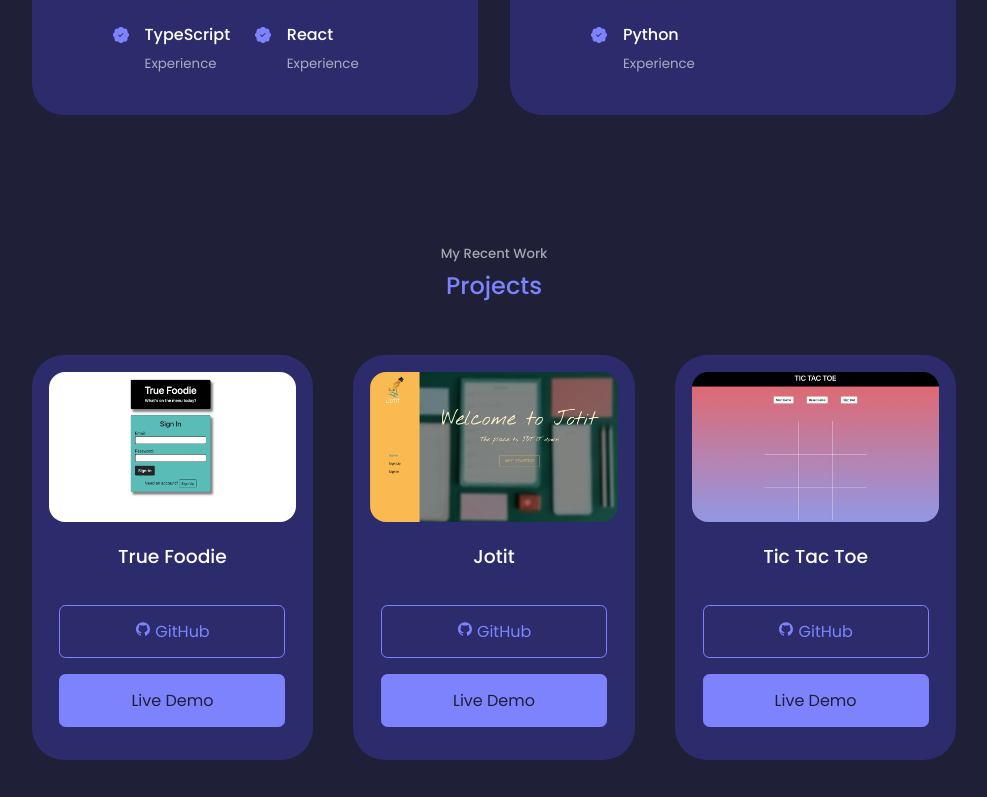
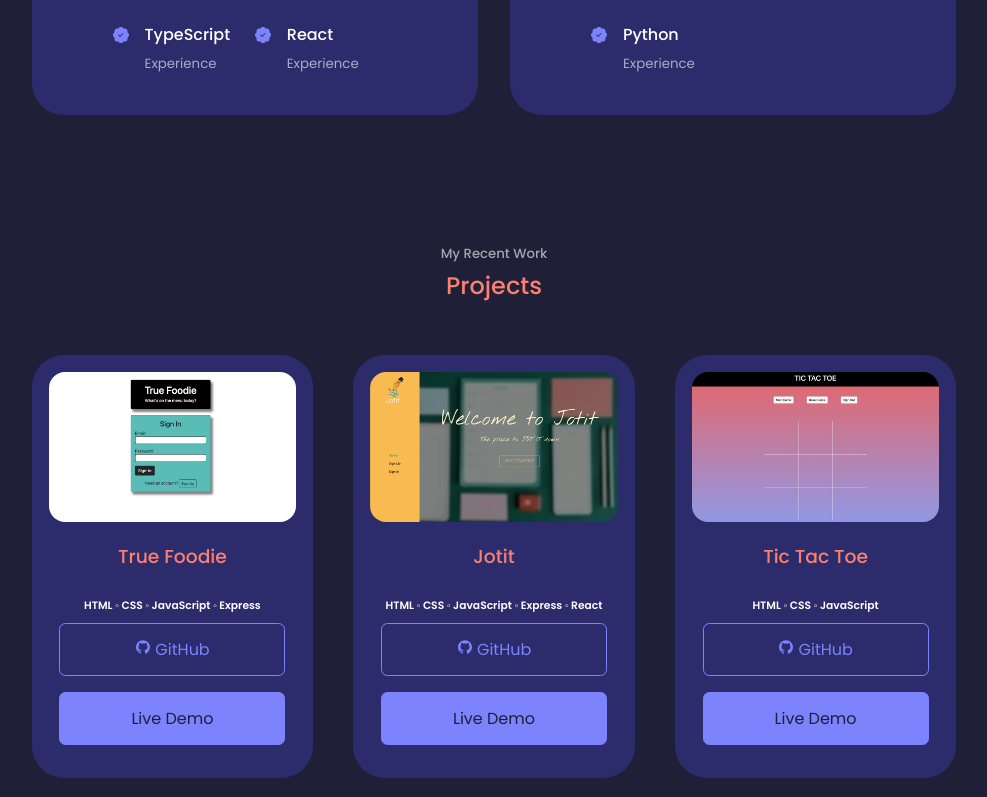
Before and after one commit to MDReed2/rcw-portfolio-react, a React (Create React App) app: page / in a window 1280 px wide. Shown: the part 2000-2797 px from the top of the page, without its empty margins (146-1133 px from the left). Built offline with nearby package versions, Linux system fonts and the light colour scheme.

Commit message:
Portfolio - add stack descriptions and updated title color

```diff
--- a/src/components/navbar/Navbar.jsx
+++ b/src/components/navbar/Navbar.jsx
@@ -53,10 +53,15 @@ const Navbar = (props) => {
   return (
     <nav>
       <a href='#' onClick={onHome} className={activeNav === '/' ? 'active' : ''} title="Home"><AiOutlineHome /></a>
-      <a href='#about' onClick={onAbout} className={activeNav === '#about' ? 'active' : ''}><AiOutlineUser /></a>
-      <a href='#experience' onClick={() => setActiveNav('#experience')} className={activeNav === '#experience' ? 'active' : ''}><MdWorkOutline /></a>
-      <a href='#portfolio' onClick={() => setActiveNav('#portfolio')} className={activeNav === '#portfolio' ? 'active' : ''}><MdOutlineMenu /></a>
-      <a href='#contact' onClick={() => setActiveNav('#contact')} className={activeNav === '#contact' ? 'active' : ''}><MdOutlineMessage /></a>
+
+      <a href='#about' onClick={onAbout} className={activeNav === '#about' ? 'active' : ''} title="About"><AiOutlineUser /></a>
+
+      <a href='#experience' onClick={() => setActiveNav('#experience')} className={activeNav === '#experience' ? 'active' : ''} title="Experience"><MdWorkOutline /></a>
+
+      <a href='#portfolio' onClick={() => setActiveNav('#portfolio')} className={activeNav === '#portfolio' ? 'active' : ''} title="Projects"><MdOutlineMenu /></a>
+
+      <a href='#contact' onClick={() => setActiveNav('#contact')} className={activeNav === '#contact' ? 'active' : ''} title="Contact"><MdOutlineMessage /></a>
+
       {/* <NavLink to='/sign-in' onClick={onSignIn} className={activeNav === '/sign-in' ? 'active' : ''} title="Sign In"><AiOutlineLogin /></NavLink> */}
       {/* <NavLink to='/sign-out' onClick={onSignOut} className={activeNav === '/sign-out' ? 'active' : ''} title="Sign Out"><RiLogoutCircleLine /></NavLink> */}
     </nav>
--- a/src/components/portfolio/Portfolio.jsx
+++ b/src/components/portfolio/Portfolio.jsx
@@ -12,6 +12,7 @@ const data = [
     id: 1,
     image: TRUEFOODIE,
     title: 'True Foodie',
+    description: 'HTML ◦ CSS ◦ JavaScript ◦ Express',
     github: 'https://github.com/MDReed2/true-foodie-client',
     demo: 'https://mdreed2.github.io/true-foodie-client/'
   },
@@ -19,6 +20,7 @@ const data = [
     id: 2,
     image: JOTIT,
     title: 'Jotit',
+    description: 'HTML ◦ CSS ◦ JavaScript ◦ Express ◦ React',
     github: 'https://github.com/MDReed2/project-frontend',
     demo: 'https://house-slytherin.github.io/project-frontend/'
   },
@@ -26,6 +28,7 @@ const data = [
     id: 3,
     image: TICTACTOE,
     title: 'Tic Tac Toe',
+    description: 'HTML ◦ CSS ◦ JavaScript',
     github: 'https://github.com/MDReed2/TicTacToe-Game',
     demo: 'https://mdreed2.github.io/TicTacToe-Game/'
   }
@@ -38,7 +41,7 @@ const Portfolio = (props) => {
       <h2>Projects</h2>
       <div className="container portfolio__container">
         {
-          data.map(({id, image, title, github, demo}) => {
+          data.map(({id, image, title, description, github, demo}) => {
             return (
               <div>
                 <article key={id} className='portfolio__item'>
@@ -46,6 +49,7 @@ const Portfolio = (props) => {
                     <img src={image} alt="" />
                   </div>
                   <h3>{title}</h3>
+                  <h6>{description}</h6>
                   <div className="portfolio__item-cta">
                     <a href={github} className='btn' target='_blank' rel="noreferrer"><AiFillGithub /> GitHub</a>
                     <a href={demo} className='btn btn-primary' target='_blank' rel="noreferrer"> Live Demo</a>
--- a/src/components/portfolio/portfolio.scss
+++ b/src/components/portfolio/portfolio.scss
@@ -23,8 +23,14 @@
     }
 
     h3 {
-      margin: 1.2rem 0 2rem;
+      margin: 1.2rem 0 1.5rem;
       text-align: center;
+      color: $color-salmon;
+    }
+
+    h6 {
+      text-align: center;
+      margin: 0.5rem 0;
     }
 
     &-cta {
--- a/src/index.scss
+++ b/src/index.scss
@@ -7,6 +7,7 @@ $color-primary-variant: rgba(77, 181, 255, 0.4);
 $color-white: #fff;
 $color-light: rgba(255, 255, 255, 0.6);
 $color-sky-blue: #4db5ff;
+$color-salmon: #fa8072;
 
 $container-width-lg: 85%;
 $container-width-md: 86%;
@@ -86,7 +87,7 @@ section > h5 {
 }
 
 section > h2 {
-  color: $color-primary;
+  color: $color-salmon;
   margin-bottom: 3rem;
 }
 
```
